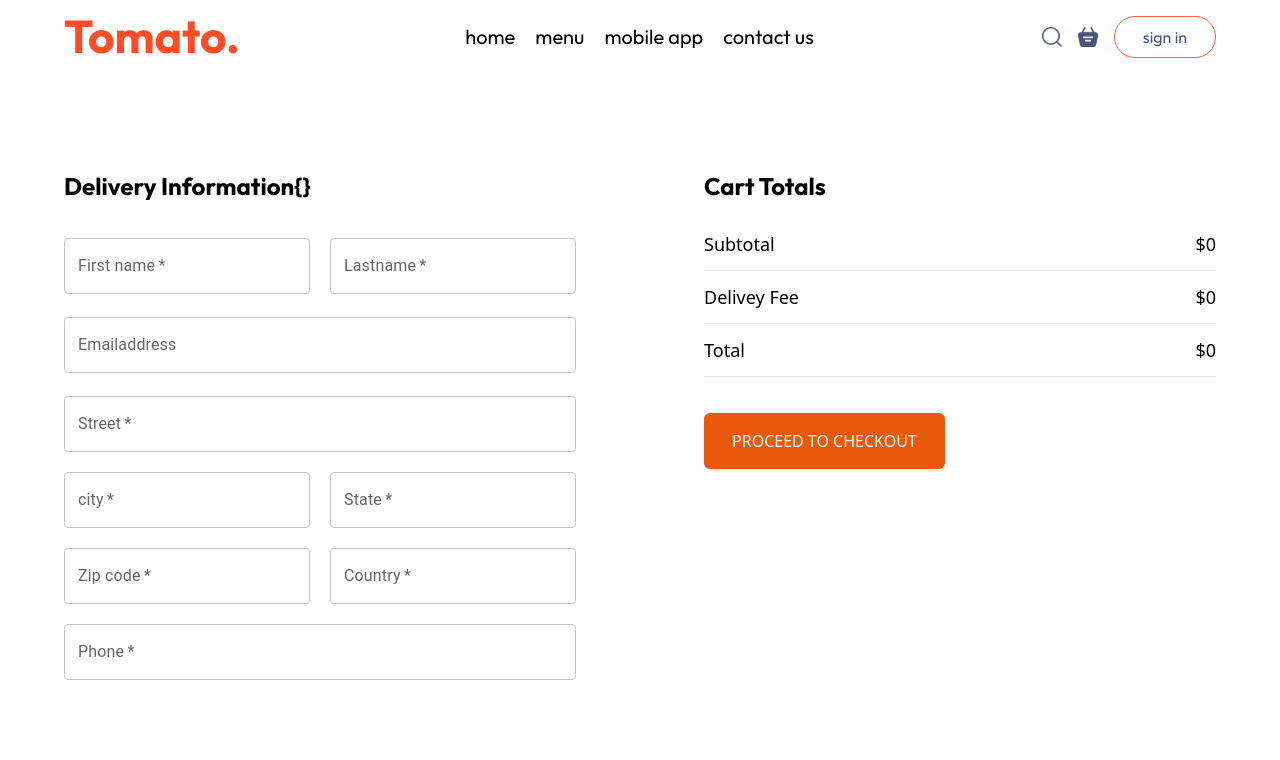
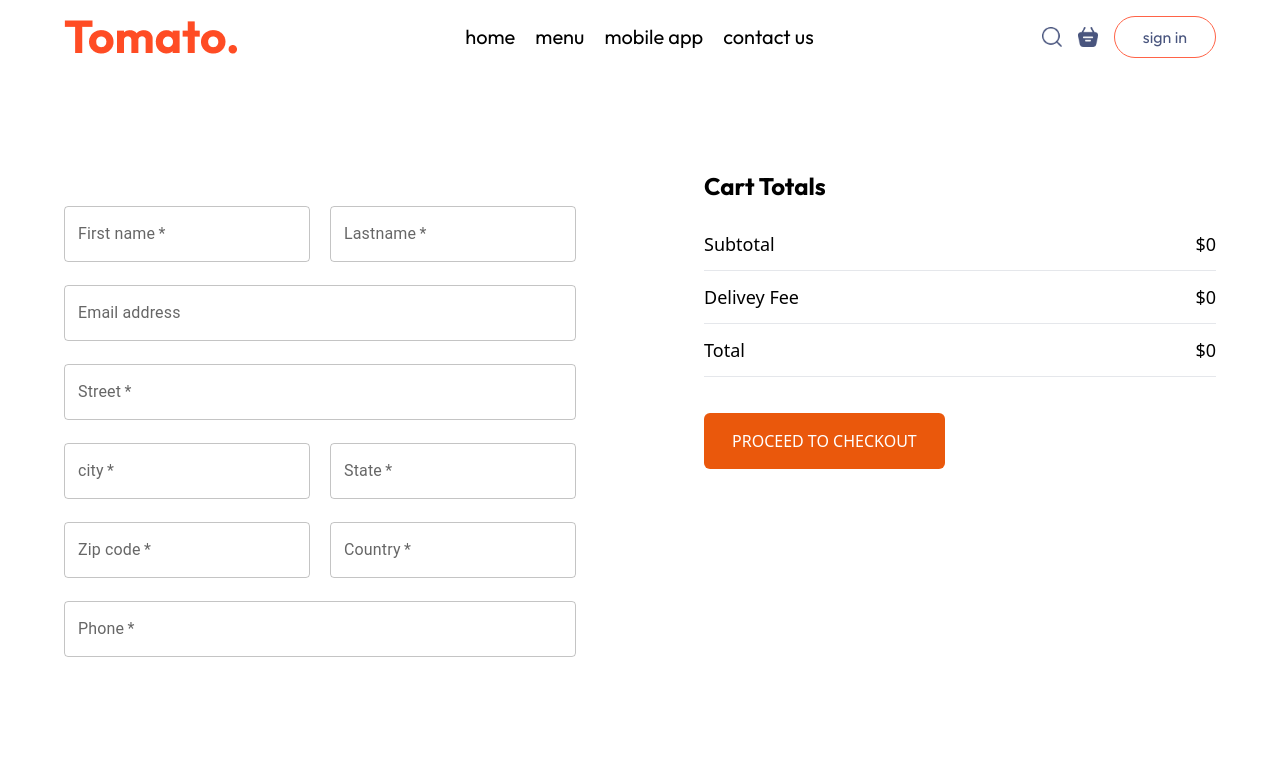
Before and after one commit to AnsarAkbar/Tomato, a React (Vite) app: page /order in a window 1280 px wide. Shown: the top 760 px of the page. Built offline with nearby package versions, Linux system fonts and the light colour scheme.

Commit message:
validation place order

```diff
--- a/src/Components/ExploreMenu/ExploreMenu.jsx
+++ b/src/Components/ExploreMenu/ExploreMenu.jsx
@@ -4,23 +4,31 @@ import { menu_list } from "../../assets/assets";
 const ExploreMenu = ({ category, setCategory }) => {
   return (
     <div>
-      <div id="our-menu" className="py-14 max-md:text-center">
-        <h3 className="text-2xl font-bold font-outfit">Explore our menu</h3>
-        <p>
+      <div id="our-menu" className="py-14 text-center">
+        <h3 className="text-2xl font-bold font-outfit mb-4">Explore our menu</h3>
+        <p className="mb-7 px-4 max-w-2xl mx-auto">
           Lorem ipsum dolor sit, amet consectetur adipisicing elit. Fugit,
           soluta maiores tenetur nesciunt et accusantium libero aliquid
           veritatis debitis perspiciatis ducimus nihil porro molestiae eum
           temporibus non cupiditate quibusdam sint.
         </p>
-        <div className="flex flex-row m-auto mt-7 gap-3 justify-center cursor-pointer">
+        <div className="flex flex-wrap justify-center gap-4">
           {menu_list.map((value, index) => (
-            <div key={index} onClick={()=>setCategory(value)}>
+            <div
+              key={index}
+              onClick={() => setCategory(value)}
+              className="flex flex-col items-center cursor-pointer"
+            >
               <img
                 src={value.menu_image}
-                alt={value}
-                className={`${category.menu_name === value.menu_name ? "border-2 border-orange-600 p-[3px] rounded-full" : ""} mx-2 m-auto`}
+                alt={value.menu_name}
+                className={`${
+                  category.menu_name === value.menu_name
+                    ? "border-2 border-orange-600 p-[3px] rounded-full"
+                    : ""
+                } w-16 h-16 md:w-20 md:h-20 mx-auto`}
               />
-              <div className="text-center mt-3">{value.menu_name}</div>
+              <div className="text-center mt-2 text-sm md:text-base">{value.menu_name}</div>
             </div>
           ))}
         </div>
--- a/src/pages/Cart/Cart.jsx
+++ b/src/pages/Cart/Cart.jsx
@@ -79,7 +79,7 @@ const Cart = () => {
           <hr />
           <button
             onClick={() => navigate("/order")}
-            className="bg-black hover:bg-orange-600 text-white px-7 py-4 mt-5 rounded-md text-md duration-300"
+            className="bg-orange-600 hover:bg-orange-700 text-white px-7 py-4 mt-5 rounded-md text-md duration-300"
           >
             PROCEED TO CHECKOUT
           </button>
--- a/src/pages/Placeorder/Placeorder.jsx
+++ b/src/pages/Placeorder/Placeorder.jsx
@@ -3,31 +3,47 @@ import { useContext} from "react";
 import { StoreContext } from "../../context/StoreContext";
 import *as Yup from 'yup'
 import { ErrorMessage, Field, Form, Formik } from "formik";
-import { useNavigate } from "react-router-dom";
+import { json, useNavigate } from "react-router-dom";
 
 const Placeorder = () => {
   // const cartTotalCategoryes = ["Subtotal", "Delivey Fee", "Total"];
   const validationSchema=Yup.object({
+    firstName:Yup.string()
+    .required("First name is required!"),
+    lastName:Yup.string()
+    .required("Last name is required!"),
     email:Yup.string()
-    .required("email address is required"),
+    .required("email address is required!"),
     Street:Yup.string()
-    .required("street is required")
+    .required("street is required!"),
+    street:Yup.string()
+    .required("Street is required!"),
+    city:Yup.string()
+    .required('City is required!'),
+    zipcode:Yup.string()
+    .required("zipcode is required!"),
+    country:Yup.string()
+    .required('Country is required!'),
+    phone:Yup.number()
+    .required("Phone number is required!"),
+    state:Yup.string()
+    .required('State is required!')
 
   })
 
   useNavigate
   const { getCartAmount } = useContext(StoreContext);
   return (
-      <Formik initialValues={{firstName:"",lastName:"",email:"",street:"",city:"",zipcode:"",country:"",phone:""}}
+      <Formik initialValues={{firstName:"",lastName:"",email:"",street:"",city:"",zipcode:"",country:"",phone:"",state:""}}
       validationSchema={validationSchema}
       >
-        {({errors,})=>(
+        {({errors})=>(
          <Form>
            <div className="flex gap-32  my-24 max-md:flex-wrap max-md:gap-20">
           <form action="" className="flex flex-col gap-5 w-1/2 max-md:w-full">
             <p className="text-2xl font-bold font-outfit mb-4 ">
-              Delivery Information
-              {JSON.stringify(errors)}
+              {/* Delivery Information
+              {JSON.stringify(errors)} */}
             </p>
 
             <div className="flex gap-5">
@@ -42,75 +58,97 @@ const Placeorder = () => {
                 required
                 helperText={<ErrorMessage name="firstName" />}
               />
-              <TextField
+              <Field
+                as={TextField}
                 id="outlined-basic"
                 name="lastName"
                 label="Lastname"
                 variant="outlined"
                 className="w-full"
                 required
+                helperText={<ErrorMessage name="lastName"/>}
+                error={errors.lastName && Boolean(errors.lastName)}
               />
             </div>
-            <TextField
+            <Field
+            as={TextField}
               id="outlined-basic"
               name="email"
-              label="Emailaddress"
+              label="Email address"
               variant="outlined"
               className="w-full"
               error={errors.email && Boolean(errors.email)}
               helperText={<ErrorMessage name="email" />}
             />
-            <TextField
+            <Field
+            as={TextField}
               id="outlined-basic"
               name="street"
               label="Street"
               variant="outlined"
               className="w-full"
               required
+              error={errors.street && Boolean(errors.street)}
+              helperText={<ErrorMessage name="street"/>}
             />
             <div className="flex gap-5">
-              <TextField
+              <Field
+                as={TextField}
                 id="outlined-basic"
                 name="city"
                 label="city"
                 variant="outlined"
                 className="w-full"
                 required
+                error={errors.city && Boolean(errors.city)}
+                helperText={<ErrorMessage name="city"/>}
               />
-              <TextField
+              <Field
+              as={TextField}
                 id="outlined-basic"
                 name="state"
                 label="State"
                 variant="outlined"
                 className="w-full"
                 required
+                error={errors.state && Boolean(errors.state)}
+                helperText={<ErrorMessage name="state"/>}
               />
             </div>
             <div className="flex gap-5">
-              <TextField
+              <Field
+              as={TextField}
                 id="outlined-basic"
                 name="zipcode"
                 label="Zip code"
                 variant="outlined"
                 className="w-full"
                 required
+                error={errors.zipcode && Boolean(errors.zipcode)}
+                helperText={<ErrorMessage name="zipcode"/>}
               />
-              <TextField
+              <Field
+              as={TextField}
                 id="outlined-basic"
                 name="country"
                 label="Country"
                 variant="outlined"
                 className="w-full"
                 required
+                error={errors.country && Boolean(errors.country)}
+                helperText={<ErrorMessage name="country"/>}
               />
             </div>
-            <TextField
+            <Field
+            as={TextField}
               id="outlined-basic"
               name='phone'
               label="Phone"
               variant="outlined"
               className="w-full"
               required
+              error={errors.phone && Boolean(errors.phone)}
+              helperText={<ErrorMessage name="phone"/>}
             />
           </form>
           <div className="w-1/2 max-md:w-full">
```
